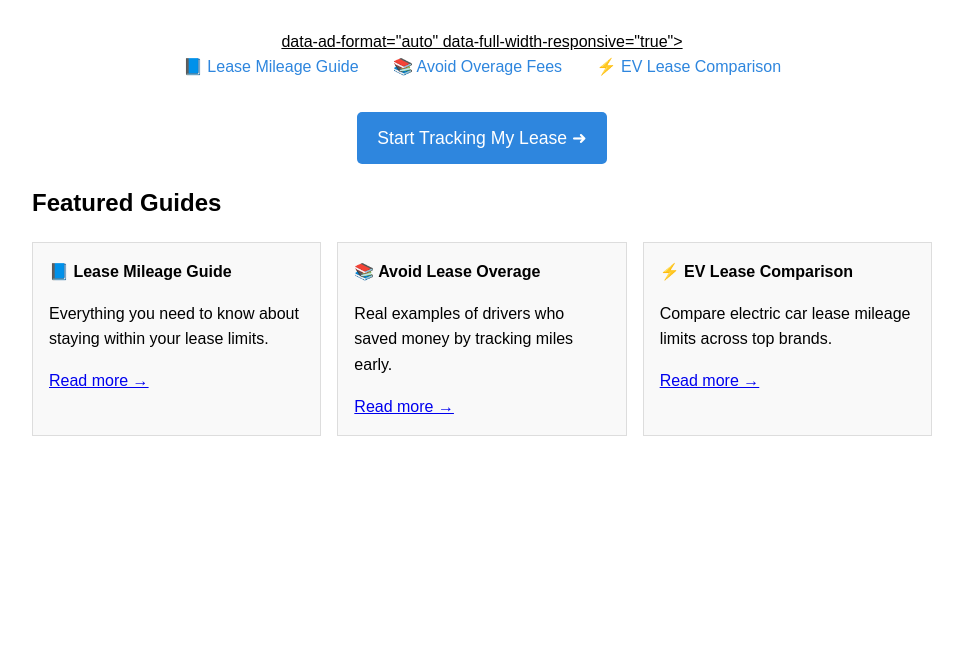
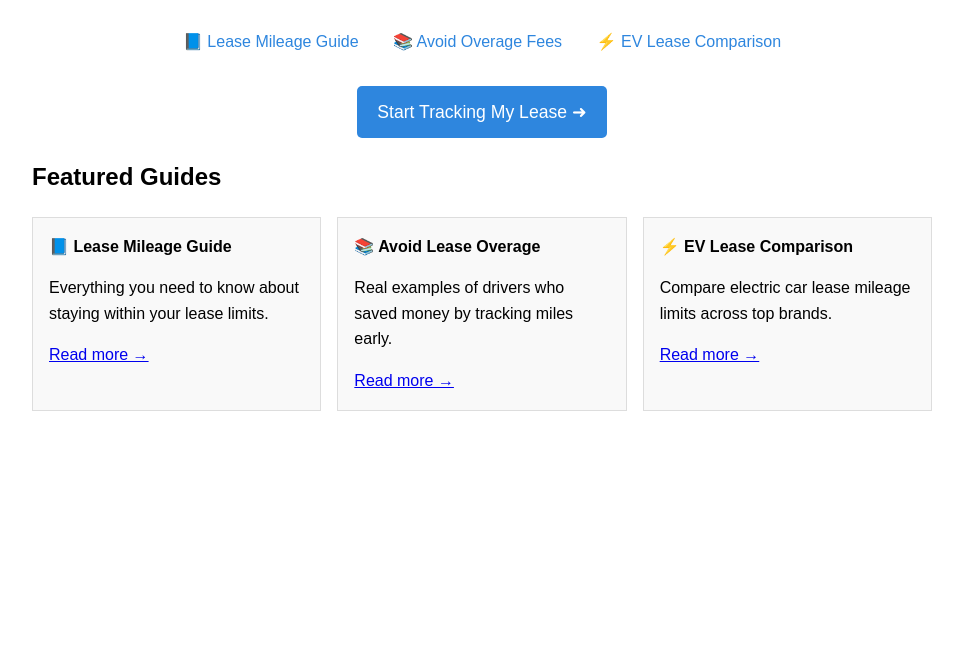
Before and after one commit to jmtgatx/MilageTrack, a plain HTML site: page index.html in a window 1280 px wide. Shown: the part 139-800 px from the top of the page, without its empty margins (158-1121 px from the left). Drawn offline with Linux system fonts and the light colour scheme.

Commit message:
Update index.html

```diff
--- a/index.html
+++ b/index.html
@@ -15,6 +15,7 @@
     gtag('js', new Date());
     gtag('config', 'G-NY955DK1ZG');
   </script>
+
 <script async src="https://pagead2.googlesyndication.com/pagead/js/adsbygoogle.js?client=ca-pub-5002945704486177"
      crossorigin="anonymous"></script>
 
@@ -78,18 +79,19 @@
     <h1>Welcome to MilageTracker</h1>
     <p>Track your lease mileage and avoid expensive overage fees. Our free tool and guides help you save money and drive smarter.</p>
   </header>
+<script async src="https://pagead2.googlesyndication.com/pagead/js/adsbygoogle.js?client=ca-pub-5002945704486177"
+     crossorigin="anonymous"></script>
 
-  <!-- AdSense Ad Unit -->
+<!-- unitA -->
 <ins class="adsbygoogle"
-     style="display:block; text-align:center;"
+     style="display:block"
      data-ad-client="ca-pub-5002945704486177"
-     data-ad-slot="1234567890"  <!-- Replace with your real ad slot -->
+     data-ad-slot="9247555197"
      data-ad-format="auto"
      data-full-width-responsive="true"></ins>
 <script>
      (adsbygoogle = window.adsbygoogle || []).push({});
 </script>
-
 
   <nav>
     <a href="lease-mileage-guide.html">📘 Lease Mileage Guide</a>
```
